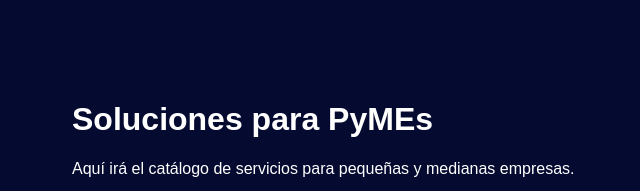
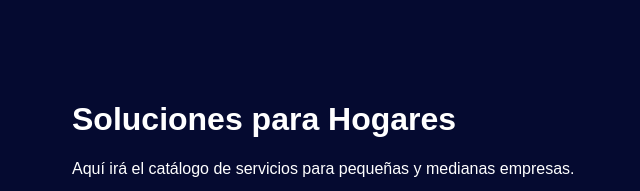
Before and after one commit to OcteFlow/octeflow-site, a Next.js app: page /hogar in a window 1280 px wide. Shown: the top 191 px of the page, without its empty margins (8-648 px from the left). Built offline with nearby package versions, Linux system fonts and the light colour scheme.

Commit message:
Update hogar.js

```diff
--- a/pages/hogar.js
+++ b/pages/hogar.js
@@ -1,7 +1,7 @@
 export default function PyME() {
   return (
     <div style={{padding:"80px", fontFamily:"Arial"}}>
-      <h1>Soluciones para PyMEs</h1>
+      <h1>Soluciones para Hogares</h1>
       <p>Aquí irá el catálogo de servicios para pequeñas y medianas empresas.</p>
     </div>
   );
```
